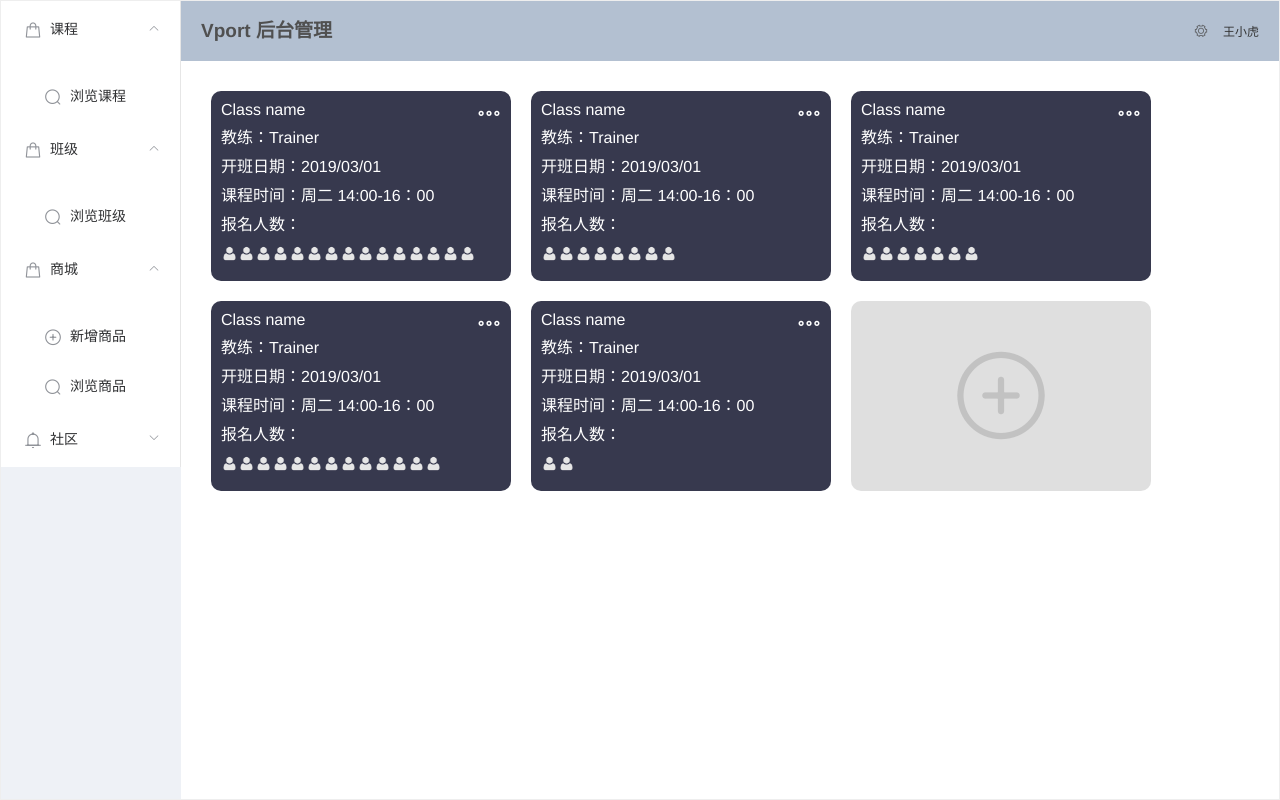
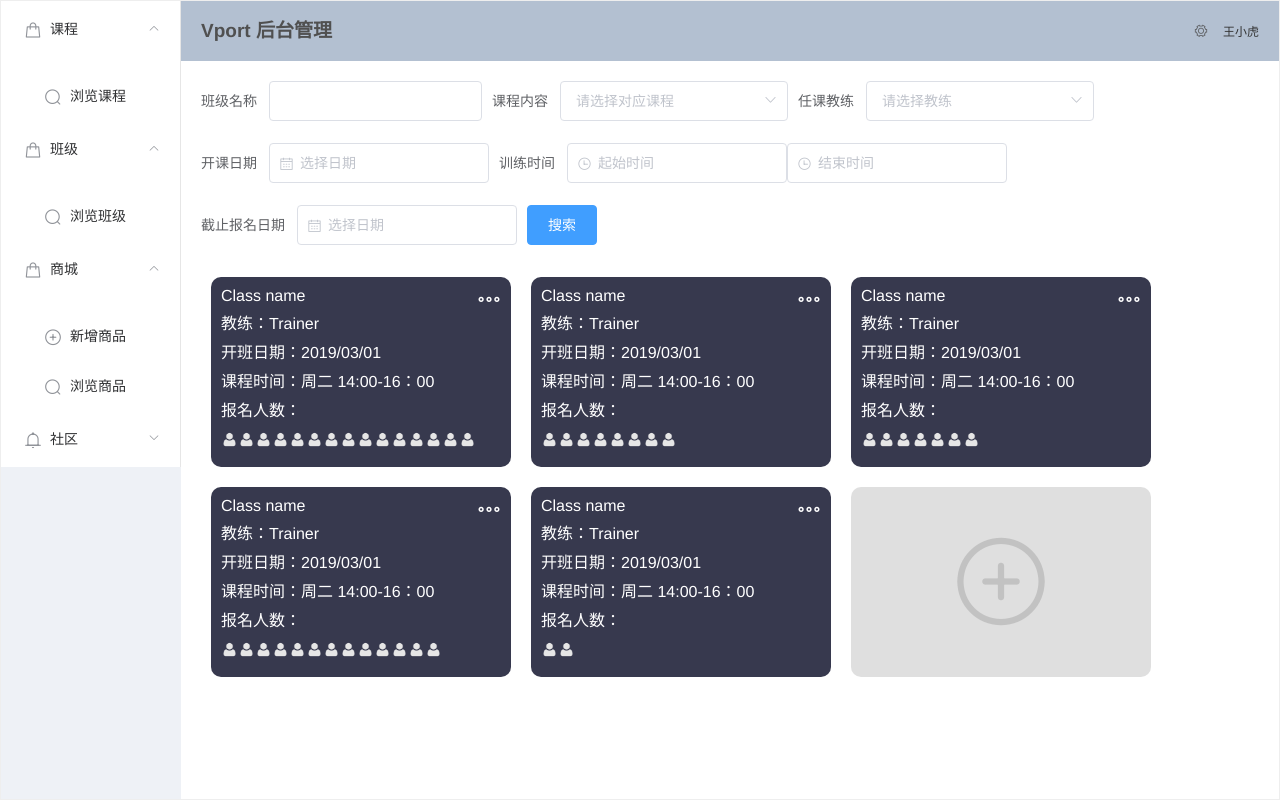
Before and after one commit to MoonSv/vport-, a Vue app in the folder vport-bg/: page /#/clsList in a window 1280 px wide. Built offline with nearby package versions, Linux system fonts and the light colour scheme.

Commit message:
add advanced search

```diff
--- a/vport-bg/package.json
+++ b/vport-bg/package.json
@@ -12,7 +12,7 @@
   "dependencies": {
     "axios": "^0.18.0",
     "element-ui": "^2.6.0",
-    "qs": "^6.6.0",
+    "qs": "^6.7.0",
     "vue": "^2.5.2",
     "vue-router": "^3.0.1"
   },
--- a/vport-bg/src/components/Class/ClassForm.vue
+++ b/vport-bg/src/components/Class/ClassForm.vue
@@ -1,6 +1,11 @@
 <template>
   <div>
+    <h2 style="color: rgb(46, 120, 125);">新的班级</h2>
+    <br>
     <el-form ref="form" :model="form" label-width="120px" label-position="right">
+      <el-form-item label="班级名称">
+        <el-input v-model="form.name"></el-input>
+      </el-form-item>
       <el-form-item label="课程内容">
         <el-select v-model="form.level" placeholder="请选择对应课程">
           <el-option label="S" value="S"></el-option>
@@ -10,11 +15,14 @@
           <el-option label="D" value="D"></el-option>
         </el-select>
       </el-form-item>
-      <el-form-item label="班级名称">
-        <el-input v-model="form.name"></el-input>
-      </el-form-item>
       <el-form-item label="任课教练">
-        <el-input v-model="form.trainer"></el-input>
+        <el-select v-model="form.trainer" placeholder="请选择教练">
+          <el-option label="教练A" value="教练A"></el-option>
+          <el-option label="教练B" value="教练B"></el-option>
+          <el-option label="教练C" value="教练C"></el-option>
+          <el-option label="教练D" value="教练D"></el-option>
+          <el-option label="教练E" value="教练E"></el-option>
+        </el-select>
       </el-form-item>
       <el-form-item label="开课日期">
         <el-date-picker v-model="form.beginDate" type="date" placeholder="选择日期"></el-date-picker>
@@ -70,7 +78,16 @@ export default {
   methods: {
     onSubmit() {
       console.log("submit!");
-      console.log(this.form);
+      this.$http
+        .post("http://www.vport.com/rest/course_save.action", qs.stringify(this.form))
+        .then(res => {
+          if (res) {
+            console.log(res);
+          }
+        })
+        .catch(err => {
+          console.log(err);
+        });
     },
     handleRemove(file, fileList) {
       console.log(file, fileList);
@@ -78,14 +95,6 @@ export default {
     handlePreview(file) {
       console.log(file);
     },
-    submitClassForm() {
-      this.$http
-        .post('http://www.vport.com/rest/course_save.action', this.form)
-        .then(res => {})
-        .catch(err => {
-          console.log(err);
-        });
-    }
   },
 
   components: {},
--- a/vport-bg/src/components/Class/ClassList.vue
+++ b/vport-bg/src/components/Class/ClassList.vue
@@ -1,6 +1,61 @@
 <template>
   <div>
     <div class="wrap">
+      <div class="advanced-search">
+        <el-form :inline="true" :model="form" class="demo-form-inline">
+          <el-form-item label="班级名称">
+            <el-input v-model="form.name"></el-input>
+          </el-form-item>
+          <el-form-item label="课程内容">
+            <el-select v-model="form.level" placeholder="请选择对应课程">
+              <el-option label="S" value="S"></el-option>
+              <el-option label="A" value="A"></el-option>
+              <el-option label="B" value="B"></el-option>
+              <el-option label="C" value="C"></el-option>
+              <el-option label="D" value="D"></el-option>
+            </el-select>
+          </el-form-item>
+          <el-form-item label="任课教练">
+            <el-select v-model="form.trainer" placeholder="请选择教练">
+              <el-option label="教练A" value="教练A"></el-option>
+              <el-option label="教练B" value="教练B"></el-option>
+              <el-option label="教练C" value="教练C"></el-option>
+              <el-option label="教练D" value="教练D"></el-option>
+              <el-option label="教练E" value="教练E"></el-option>
+            </el-select>
+          </el-form-item>
+          <el-form-item label="开课日期">
+            <el-date-picker v-model="form.beginDate" type="date" placeholder="选择日期"></el-date-picker>
+          </el-form-item>
+          <el-form-item label="训练时间">
+            <el-time-select
+              placeholder="起始时间"
+              v-model="form.startTime"
+              :picker-options="{
+            start: '08:30',
+            step: '00:15',
+            end: '18:30'
+            }"
+            ></el-time-select>
+            <el-time-select
+              placeholder="结束时间"
+              v-model="form.endTime"
+              :picker-options="{
+            start: '08:30',
+            step: '00:15',
+            end: '18:30',
+            minTime: form.startTime
+            }"
+            ></el-time-select>
+          </el-form-item>
+          <el-form-item label="截止报名日期">
+            <el-date-picker v-model="form.deadLine" type="date" placeholder="选择日期"></el-date-picker>
+          </el-form-item>
+          <el-form-item>
+            <el-button type="primary" @click="onSubmit">搜索</el-button>
+          </el-form-item>
+        </el-form>
+      </div>
       <ul class="course-group">
         <li class="course-card">
           <p class="class-name">Class name</p>
@@ -246,11 +301,22 @@
 </template>
 
 <script>
+import qs from 'qs'
 export default {
   name: "",
   props: [""],
   data() {
-    return {};
+    return {
+      form: {
+        name: "",
+        level: "",
+        trainer: "",
+        beginDate: "",
+        startTime: "",
+        endTime: "",
+        deadLine: ""
+      }
+    };
   },
 
   components: {},
@@ -265,6 +331,19 @@ export default {
     clickNewCls() {
       this.$router.push({ name: "ClassForm" });
     },
+    onSubmit() {
+      console.log("submit!");
+      this.$http
+        .post("http://127.0.0.1:8080/xxx", qs.stringify(this.form))
+        .then(res => {
+          if (res) {
+            console.log(res);
+          }
+        })
+        .catch(err => {
+          console.log(err);
+        });
+    }
   },
 
   watch: {}
--- a/vport-bg/src/components/Course/CourseForm.vue
+++ b/vport-bg/src/components/Course/CourseForm.vue
@@ -1,5 +1,7 @@
 <template>
   <div>
+    <h2 style="color: rgb(46, 120, 125);">新的课程</h2>
+    <br>
     <el-form ref="form" :model="form" label-width="80px">
       <el-form-item label="课程名称">
         <el-input v-model="form.courseName"></el-input>
@@ -52,6 +54,7 @@
 </template>
 
 <script>
+import qs from 'qs'
 export default {
   name: "CourseForm",
   props: [""],
@@ -84,7 +87,7 @@ export default {
       console.log("submit!");
       console.log(this.form);
       this.$http
-        .post("http://www.vport.com/rest/course_save.action", this.form)
+        .post("http://www.vport.com/rest/course_save.action", qs.stringify(this.form))
         .then(res => {
           console.log(res)
         })
--- a/vport-bg/src/components/Course/CourseList.vue
+++ b/vport-bg/src/components/Course/CourseList.vue
@@ -1,11 +1,52 @@
 <template>
   <div>
     <div class="wrap">
+      <div class="search-bar">
+        <el-form :inline="true" :model="formInline" class="demo-form-inline">
+          <el-form-item label="课程名称">
+            <el-input v-model="formInline.courseName" placeholder="课程名称"></el-input>
+          </el-form-item>
+          <el-form-item label="课程级别">
+            <el-select v-model="formInline.level" placeholder="课程级别">
+              <el-option label="S" value="S"></el-option>
+              <el-option label="A" value="A"></el-option>
+              <el-option label="B" value="B"></el-option>
+              <el-option label="C" value="C"></el-option>
+              <el-option label="D" value="D"></el-option>
+            </el-select>
+          </el-form-item>
+          <el-form-item label="最低年龄">
+            <el-input-number
+              v-model="formInline.beginAge"
+              :min="3"
+              :max="30"
+              label="描述文字"
+            ></el-input-number>
+          </el-form-item>
+          <el-form-item label="最高年龄">
+            <el-input-number
+              v-model="formInline.endAge"
+              :min="50"
+              :max="80"
+              label="描述文字"
+            ></el-input-number>
+          </el-form-item>
+          <el-form-item label="收费标准">
+            <el-input v-model="formInline.fee"></el-input>
+          </el-form-item>
+          <el-form-item label="课程周期">
+            <el-input v-model="formInline.trainingPeriod"></el-input>
+          </el-form-item>
+          <el-form-item>
+            <el-button type="primary" @click="onSubmit">搜索</el-button>
+          </el-form-item>
+        </el-form>
+      </div>
       <ul class="course-group">
         <li class="course-card">
           <p class="class-name">Course name</p>
           <p class="trainer-name">课程级别：S</p>
-          <p class="class-date">年龄：3 - 50</p>
+          <p class="class-date">年龄：3 - 50岁</p>
           <p class="class-time">收费标准：</p>
           <p class="class-time">课程周期：50</p>
           <p class="class-time">最高年龄：50</p>
@@ -29,11 +70,21 @@
 </template>
 
 <script>
+import qs from 'qs'
 export default {
   name: "",
   props: [""],
   data() {
-    return {};
+    return {
+      formInline: {
+        courseName: "",
+        level: "",
+        beginAge: 0,
+        endAge: 0,
+        fee: "",
+        trainingPeriod: ""
+      }
+    };
   },
 
   components: {},
@@ -47,6 +98,31 @@ export default {
   methods: {
     clickNewCrs() {
       this.$router.push({ name: "CourseForm" });
+    },
+    getCrsList() {
+      this.$http
+        .get("http://127.0.0.1:8080/xxx")
+        .then(res => {
+          if (res.data) {
+            console.log(res);
+          }
+        })
+        .catch(err => {
+          console.log(err);
+        });
+    },
+    onSubmit() {
+      console.log("submit!");
+      this.$http
+      .post("http://127.0.0.1:8080/xxx", qs.stringify(this.formInline))
+      .then(res=>{
+        if (res) {
+          console.log(res)
+        }
+      })
+      .catch(err=>{
+        console.log(err)
+      })
     }
   },
 
--- a/vport-bg/src/main.js
+++ b/vport-bg/src/main.js
@@ -11,6 +11,7 @@ import 'element-ui/lib/theme-chalk/index.css';
 Vue.use(ElementUI)
 Vue.config.productionTip = false
 Vue.prototype.$http = Axios
+Vue.use(qs)
 
 /* eslint-disable no-new */
 new Vue({
```
Also changed, not shown: 1 other file (tests, documents, lock files or other folders).
